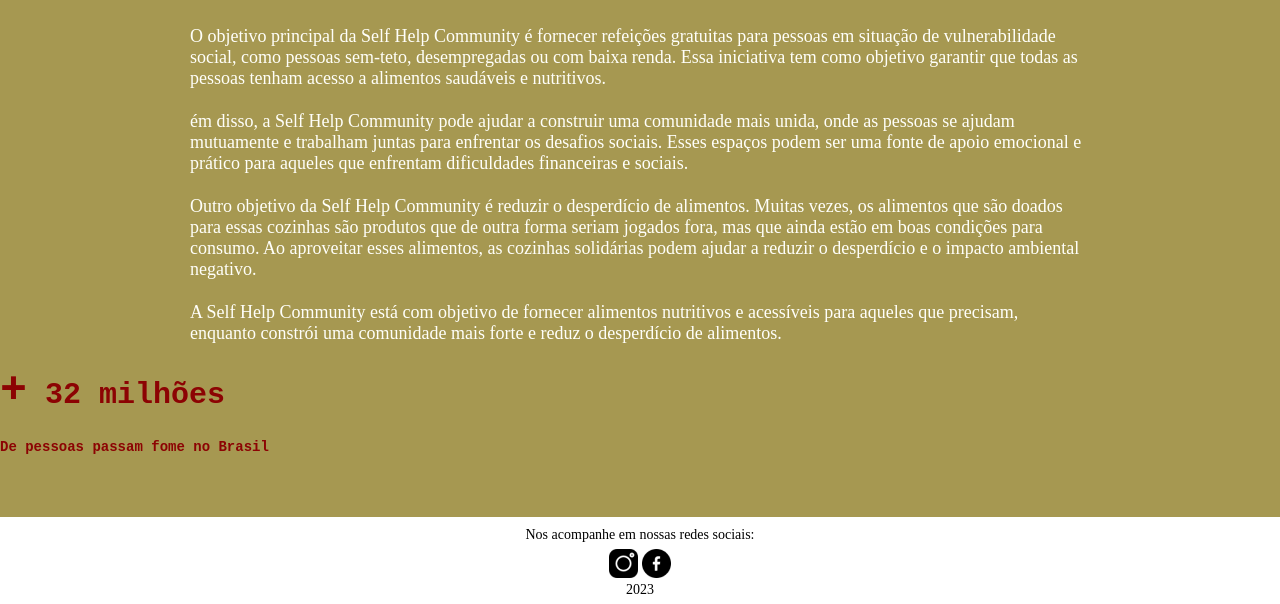
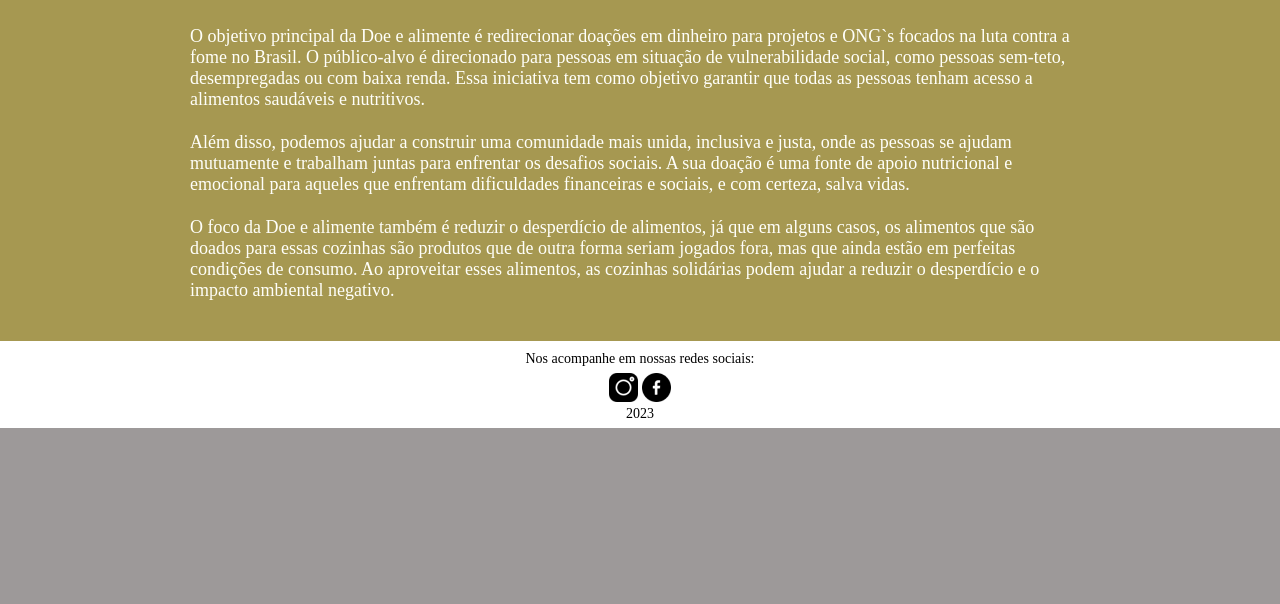
Before and after one commit to Lilian-Carvalho25/Doe-e-alimente, a PHP site: page /oq-fazemos.php in a window 1280 px wide. Shown: the part 576-1180 px from the top of the page. After the commit the page ends 1004 px from the top, so only its background shows below. Run offline with PHP 8.4, Linux system fonts and the light colour scheme.

Commit message:
Alterações nos textos

```diff
--- a/oq-fazemos.php
+++ b/oq-fazemos.php
@@ -35,25 +35,22 @@
     <main id="main-oq-fazemos">
         <img src="imagens/dando-pote.jpg" alt="">
         <section class="espaco-texto">
-            <p class="cor">O objetivo principal da Self Help Community é fornecer refeições gratuitas para pessoas em situação de
+            <p class="cor">O objetivo principal da Doe e alimente é redirecionar doações em dinheiro para projetos e ONG`s focados na luta contra a fome no Brasil. O público-alvo é direcionado para pessoas em situação de
                 vulnerabilidade social, como pessoas sem-teto, desempregadas ou com baixa renda. Essa iniciativa tem como
                 objetivo garantir que todas as pessoas tenham acesso a alimentos saudáveis e nutritivos.</p>
-            <p class="cor">ém disso, a Self Help Community pode ajudar a construir uma comunidade mais unida, onde as pessoas se ajudam
-                mutuamente e trabalham juntas para enfrentar os desafios sociais. Esses espaços podem ser uma fonte de apoio
-                emocional e prático para aqueles que enfrentam dificuldades financeiras e sociais. </p>
-            <p class="cor">Outro objetivo da Self Help Community é reduzir o desperdício de alimentos. Muitas vezes, os alimentos que
+            <p class="cor">Além disso, podemos ajudar a construir uma comunidade mais unida, inclusiva e justa, onde as pessoas se ajudam
+                mutuamente e trabalham juntas para enfrentar os desafios sociais. A sua doação é uma fonte de apoio
+                nutricional e emocional para aqueles que enfrentam dificuldades financeiras e sociais, e com certeza, salva vidas. </p>
+            <p class="cor">O foco da Doe e alimente também é reduzir o desperdício de alimentos, já que em alguns casos, os alimentos que
                 são doados para essas cozinhas são produtos que de outra forma seriam jogados fora, mas que ainda estão em
-                boas condições para consumo. Ao aproveitar esses alimentos, as cozinhas solidárias podem ajudar a reduzir o
+                perfeitas condições de consumo. Ao aproveitar esses alimentos, as cozinhas solidárias podem ajudar a reduzir o
                 desperdício e o impacto ambiental negativo. </p>
-            <p class="cor">A Self Help Community está com objetivo de fornecer alimentos nutritivos e acessíveis para aqueles que
-                precisam, enquanto constrói uma comunidade mais forte e reduz o desperdício de alimentos.
-            </p>
         </section>
 
-        <div class="aumento">
+        <!-- <div class="aumento">
             <p id="milhoes"><span id="sinal-mais">+</span> 32 milhões</p>
             <p id="fome">De pessoas passam fome no Brasil</p>
-        </div>
+        </div> -->
     </main>
 
     <footer class="rodape">
```
Also changed, not shown: index.php (+5 -6 lines).
